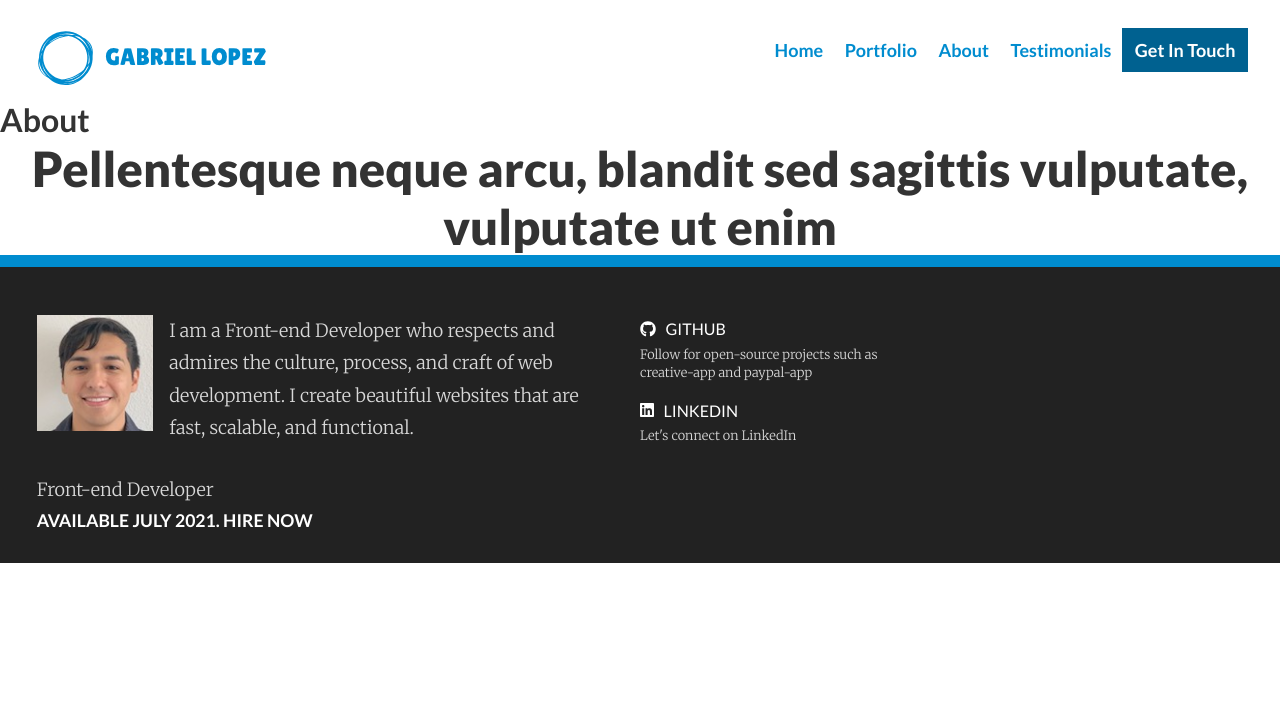
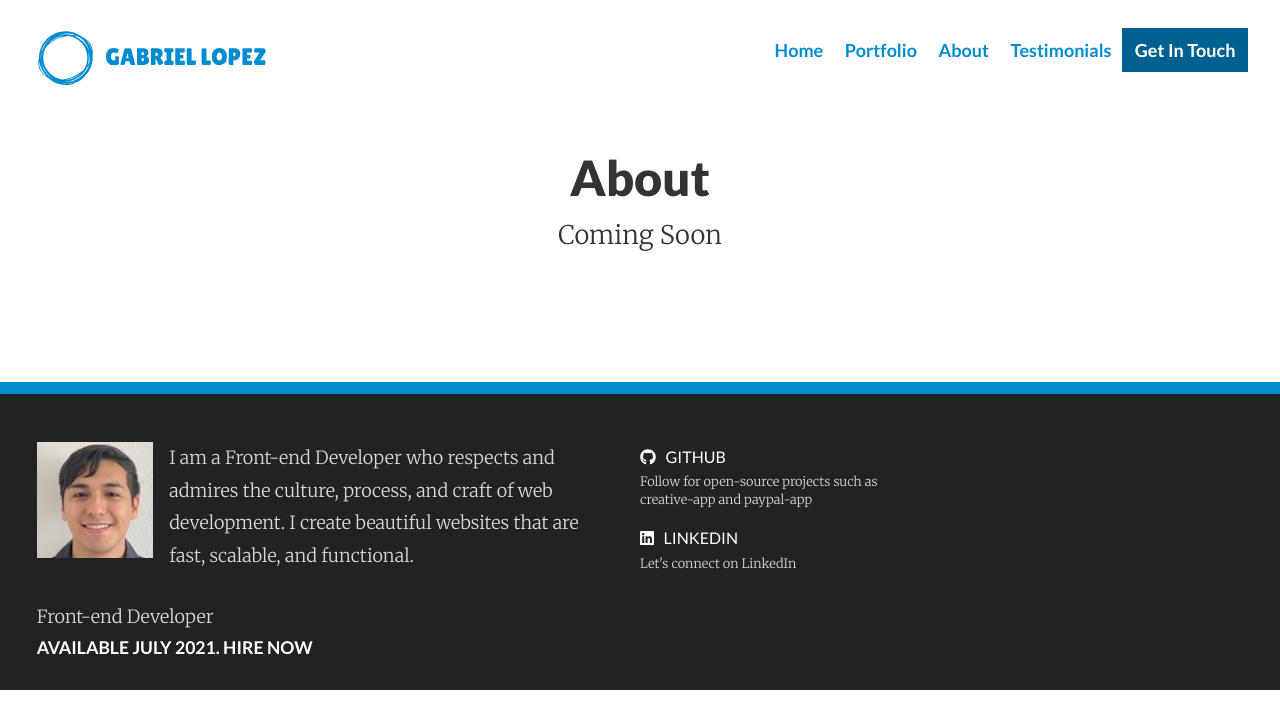
Before and after one commit to lopezg3000/LopezgPortfolio, a React (Create React App) app: page /about in a window 1280 px wide. Shown: the top 728 px of the page. Built offline with nearby package versions, Linux system fonts and the light colour scheme.

Commit message:
content added to navbar links

```diff
--- a/src/components/about/About.jsx
+++ b/src/components/about/About.jsx
@@ -6,10 +6,9 @@ const [, , about] = introductions;
 
 function About() {
     return (
-        <React.Fragment>
-            <h1>About</h1>
+        <div className='main-container'>
             <Introduction section={about} />
-        </React.Fragment>
+        </div>
     );
 };
 
--- a/src/components/portfolio/Portfolio.jsx
+++ b/src/components/portfolio/Portfolio.jsx
@@ -1,15 +1,16 @@
 import React from 'react';
 import { introductions } from './../../data/Introductions';
 import Introduction from '../../common/Introduction';
+import FeaturedWork from '../home/FeaturedWork';
 
 const [, portfolio] = introductions;
 
 function Portfolio() {
     return (
-        <React.Fragment>
-            <h1>Portfolio</h1>
+        <div className='main-container'>
             <Introduction section={portfolio} />
-        </React.Fragment>
+            <FeaturedWork />
+        </div>
     );
 };
 
--- a/src/components/testimonials/Testimonials.jsx
+++ b/src/components/testimonials/Testimonials.jsx
@@ -6,10 +6,9 @@ const [, , , testimonials] = introductions;
 
 function Testimonials() {
     return (
-        <React.Fragment>
-            <h1>Testimonials</h1>
+        <div className='main-container'>
             <Introduction section={testimonials} />
-        </React.Fragment>
+        </div >
     );
 };
 
--- a/src/data/Introductions.js
+++ b/src/data/Introductions.js
@@ -4,15 +4,16 @@ export const introductions = [
         description: "Hi. I'm Gabriel, a Front-end Developer with a passion for visual and responsive design."
     },
     {
-        headline: 'Morbi sagittis aliquet maximus',
-        description: 'Nam ac odio est. Vestibulum id ex eros. Pellentesque id massa et mi porttitor commodo hendrerit nec ipsum. '
+        headline: 'Front-end Development Portfolio',
+        description: 'Succeed online with a website that is playful and uniquely handcrafted for you.'
     },
     {
-        headline: 'Pellentesque neque arcu, blandit sed sagittis vulputate, vulputate ut enim'
+        headline: 'About',
+        description: 'Coming Soon'
     },
     {
-        headline: 'Praesent quis diam vitae risus laoreet faucibus',
-        description: 'Praesent vitae eleifend eros, in congue tellus. Aenean lobortis, orci et dictum accumsan, lectus ex luctus lorem, nec facilisis magna elit et nibh.'
+        headline: 'Testimonials',
+        description: 'Coming Soon'
     }
 
 ]
```
